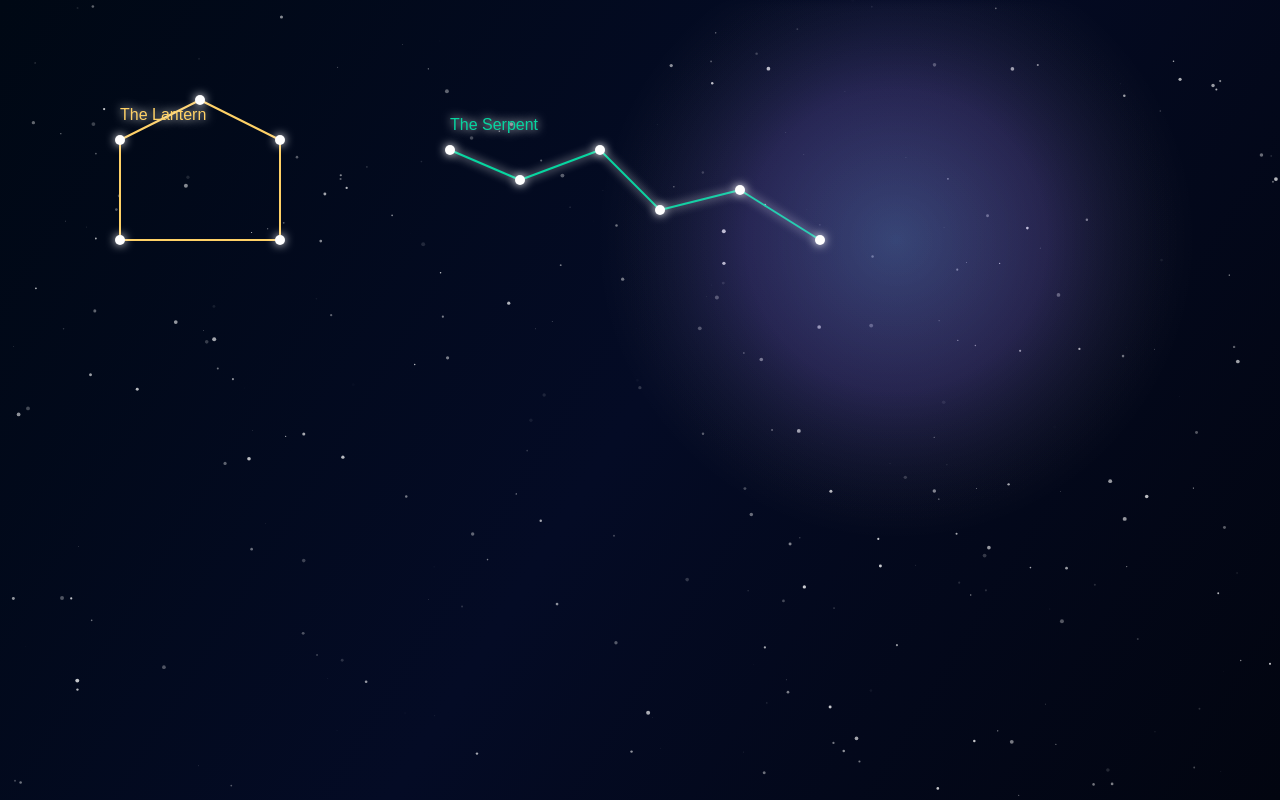
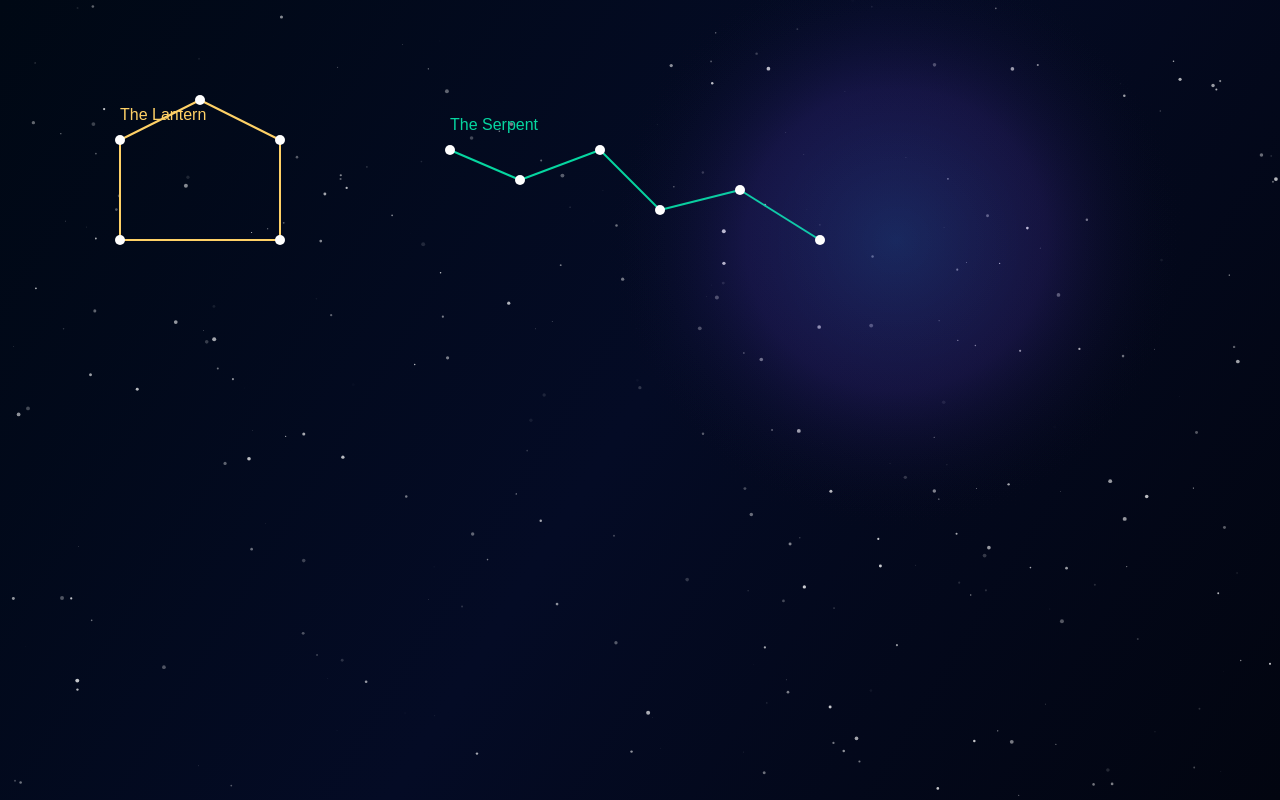
Before and after one commit to FreeTheSlave/cosmology, a plain HTML site: page ConstellationViewer.html in a window 1280 px wide. Drawn offline with Linux system fonts and the light colour scheme.

Commit message:
Update ConstellationViewer.html

```diff
--- a/ConstellationViewer.html
+++ b/ConstellationViewer.html
@@ -149,6 +149,8 @@ ctx.shadowBlur = 10;
 ctx.shadowColor = "white";
 ctx.fillStyle = "white";
 
+ctx.shadowBlur = 0;
+
             ctx.beginPath();
             ctx.arc(star.x,star.y,5,0,Math.PI*2);
             ctx.fill();
```
